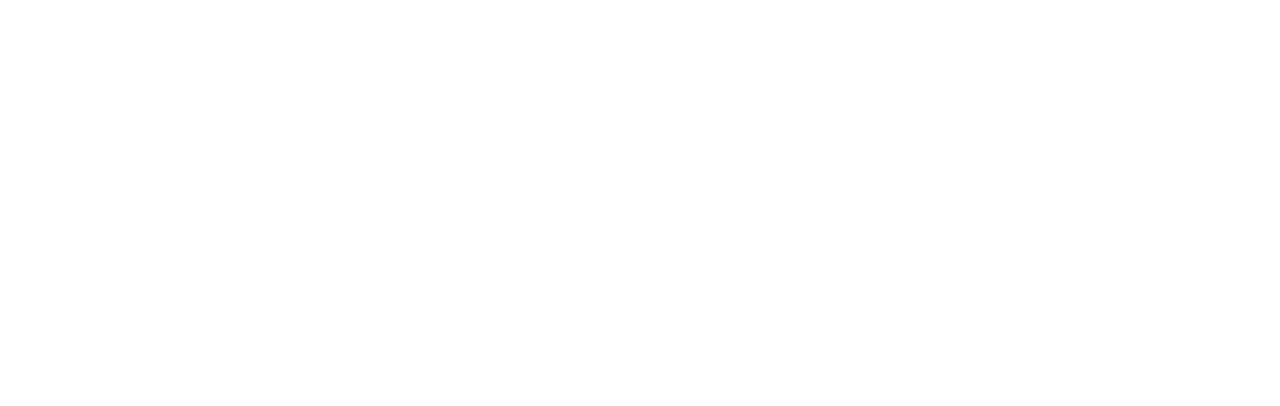
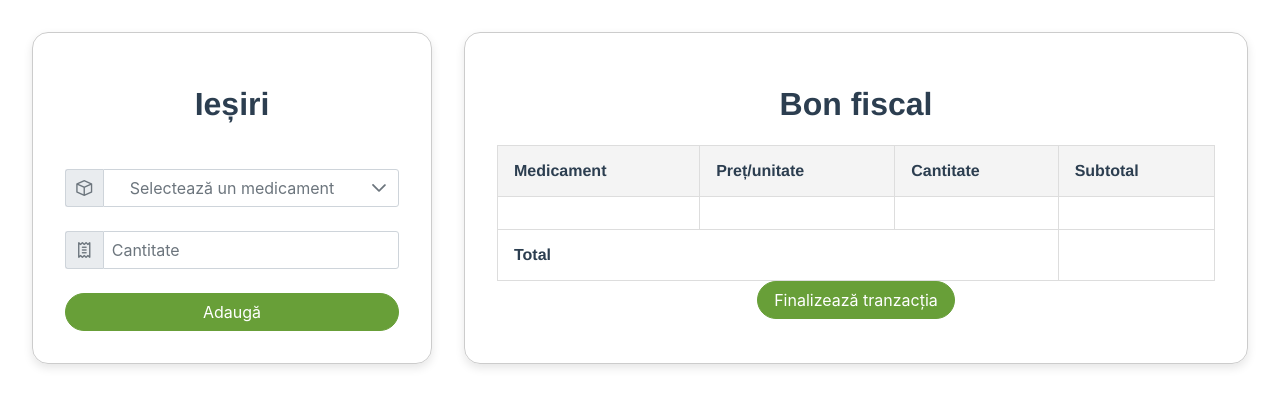
Before and after one commit to robertoana/PharmaApp, a Vue app in the folder frontend/pharma-app/: page /iesiri in a window 1280 px wide. Before the commit this address had no page. Shown: the top 406 px of the page. Built offline with nearby package versions, Linux system fonts and the light colour scheme.

Commit message:
added exitView

```diff
--- a/frontend/pharma-app/src/router/index.js
+++ b/frontend/pharma-app/src/router/index.js
@@ -5,6 +5,7 @@
 import EntryView from '@/views/EntryView.vue';
 import StockView from '../views/StockView.vue';
 import TransactionView from '../views/TransactionView.vue';
+import ExitView from '../views/ExitView.vue';
 
 const routes = [
   {
@@ -32,6 +33,11 @@
     name: 'Tranzactii',
     component: TransactionView,
   },
+  {
+    path: '/iesiri',
+    name: 'Iesiri',
+    component: ExitView,
+  },
 ];
 
 const router = createRouter({
--- /dev/null
+++ b/frontend/pharma-app/src/views/ExitView.vue
@@ -0,0 +1,130 @@
+<template>
+  <div class="exit-page">
+    <div class="form-exit">
+      <h1>Ieșiri</h1>
+      <InputGroup>
+        <InputGroupAddon>
+          <i class="pi pi-box"></i>
+        </InputGroupAddon>
+        <Dropdown placeholder="Selectează un medicament" class="w-full" />
+      </InputGroup>
+
+      <InputGroup>
+        <InputGroupAddon>
+          <i class="pi pi-receipt"></i>
+        </InputGroupAddon>
+        <InputNumber placeholder="Cantitate" class="w-full" />
+      </InputGroup>
+
+      <Button label="Adaugă" class="p-button-rounded p-button-success mt-3" />
+    </div>
+
+    <div class="form-total">
+      <h1>Bon fiscal</h1>
+      <table class="receipt-table">
+        <thead>
+          <tr>
+            <th>Medicament</th>
+            <th>Preț/unitate</th>
+            <th>Cantitate</th>
+            <th>Subtotal</th>
+          </tr>
+        </thead>
+        <tbody>
+          <tr>
+            <td></td>
+            <td></td>
+            <td></td>
+            <td></td>
+          </tr>
+        </tbody>
+        <tfoot>
+          <tr>
+            <td colspan="3" class="total-label">Total</td>
+            <td class="total-value"></td>
+          </tr>
+        </tfoot>
+      </table>
+
+      <Button
+        label="Finalizează tranzacția"
+        class="p-button-rounded p-button-success mt-3"
+      />
+    </div>
+  </div>
+</template>
+
+<script>
+import Dropdown from 'primevue/dropdown';
+import InputGroup from 'primevue/inputgroup';
+import InputGroupAddon from 'primevue/inputgroupaddon';
+import InputNumber from 'primevue/inputnumber';
+import Button from 'primevue/button';
+
+export default {
+  name: 'ExitView',
+  components: {
+    Dropdown,
+    InputGroup,
+    InputGroupAddon,
+    InputNumber,
+    Button,
+  },
+};
+</script>
+
+<style scoped>
+.exit-page {
+  display: flex;
+  flex-direction: row;
+  align-items: flex;
+  gap: 2rem;
+  padding: 2rem;
+}
+
+.form-exit {
+  flex: 1;
+  display: flex;
+  flex-direction: column;
+  gap: 1.5rem;
+  max-width: 400px;
+  padding: 2rem;
+  border: 1px solid #ccc;
+  border-radius: 1rem;
+  box-shadow: 0px 4px 10px rgba(0, 0, 0, 0.1);
+}
+
+.form-total {
+  flex: 2;
+  padding: 2rem;
+  border: 1px solid #ccc;
+  border-radius: 1rem;
+  box-shadow: 0px 4px 10px rgba(0, 0, 0, 0.1);
+}
+
+.receipt-table {
+  width: 100%;
+  border-collapse: collapse;
+}
+
+.receipt-table th,
+.receipt-table td {
+  border: 1px solid #ddd;
+  padding: 1rem;
+  text-align: left;
+}
+
+.receipt-table th {
+  background-color: #f4f4f4;
+}
+
+.total-label {
+  text-align: right;
+  font-weight: bold;
+}
+
+.total-value {
+  font-weight: bold;
+  text-align: left;
+}
+</style>
```
